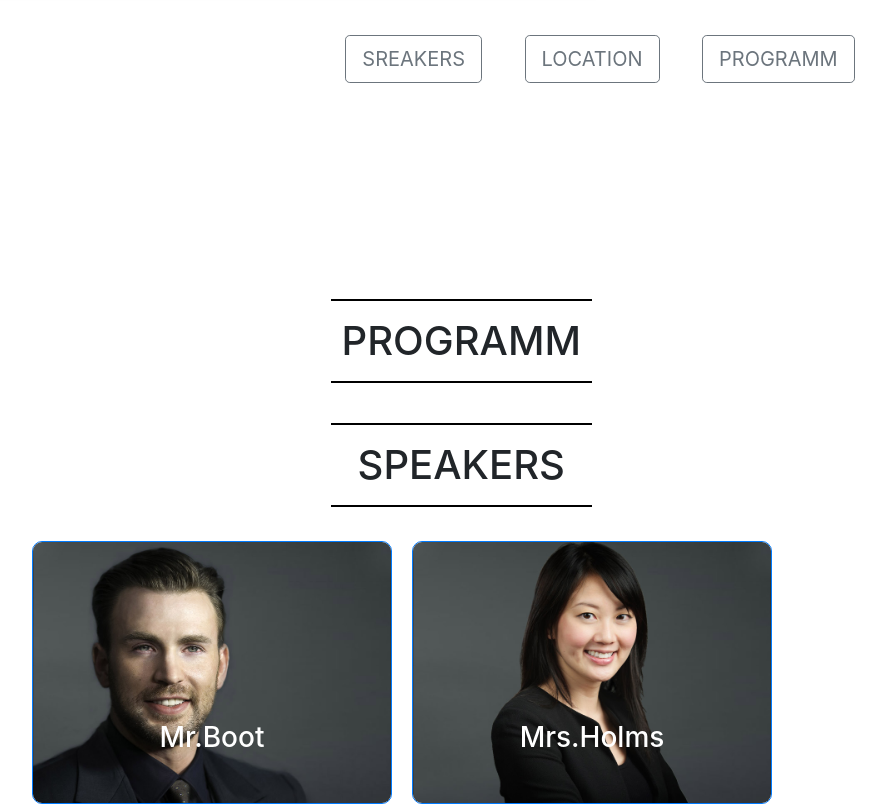
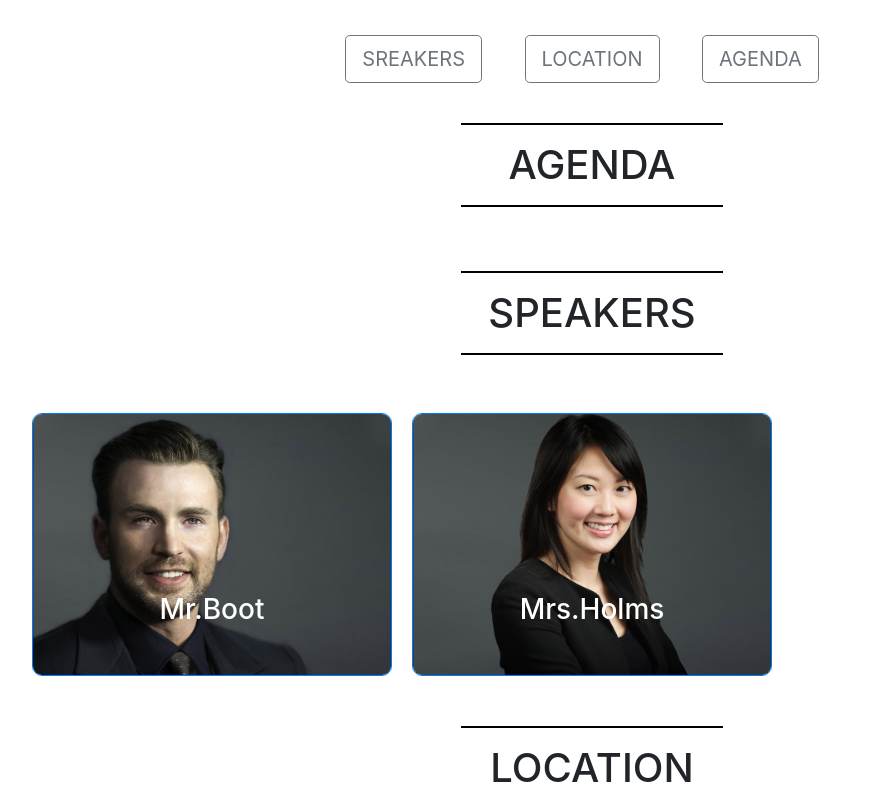
Before and after one commit to Nuta88/Ch-054-2, an Angular app: page / in a window 1280 px wide. Shown: the part 800-1606 px from the top of the page, without its empty margins (48-934 px from the left). Built offline with nearby package versions, Linux system fonts and the light colour scheme.

Commit message:
center anchors

```diff
--- a/src/app/specific-event/specific-event.component.html
+++ b/src/app/specific-event/specific-event.component.html
@@ -11,19 +11,19 @@
     <div class="row anchors">
         <div class="class  col-sm-4 col-lg-5 text-right"><a href="#speakers"><button type="button" class="btn btn-lg btn-outline-secondary">SREAKERS</button></a></div>
             <div class="class col-sm-4 col-md-4 col-lg-2 text-center"><button type="button" class="btn btn-lg btn-outline-secondary">LOCATION</button></div>
-                <div class="class col-sm-4 col-md-4 col-lg-5 text-left"><button type="button" class="btn btn-lg btn-outline-secondary">PROGRAMM</button> </div>
+                <div class="class col-sm-4 col-md-4 col-lg-5 text-left"><button type="button" class="btn btn-lg btn-outline-secondary">AGENDA</button> </div>
             </div>
-            <div class="row">
+            <div class="row my-4">
                     <div class="col">
                             <div class="mx-auto w-50 p-3 text-center">
-                                    <a name=""><h1 class="bloc-bord w-50 py-3">PROGRAMM</h1></a>
+                                    <a name=""><h1 class="bloc-bord d-block mx-auto w-50 py-3">AGENDA</h1></a>
                             </div>
                     </div>
             </div>
-            <div class="row">
+            <div class="row my-4">
                     <div class="col">
                             <div class="mx-auto w-50 p-3 text-center">
-                                    <a name="speakers"><h1 class="bloc-bord w-50 py-3">SPEAKERS</h1></a>
+                                    <a name="speakers"><h1 class="bloc-bord d-block mx-auto w-50 py-3">SPEAKERS</h1></a>
                             </div>
                     </div>
             </div>
@@ -80,4 +80,12 @@
                 </div>
             </div>
         </a>
-    </div></div>
+    </div>
+    <div class="row my-4">
+        <div class="col">
+                <div class="mx-auto w-50 p-3 text-center">
+                        <a name=""><h1 class="bloc-bord d-block mx-auto w-50 py-3">LOCATION</h1></a>
+                </div>
+        </div>
+</div>
+</div>
--- a/src/app/specific-event/specific-event.component.scss
+++ b/src/app/specific-event/specific-event.component.scss
@@ -75,7 +75,7 @@ $small-screen: 27.81rem;
 		}
 	}
 }
-	.anchors {margin-bottom: 12.5rem;}
+	// .anchors {margin-bottom: 12.5rem;}
 	.bloc-bord {border-top: 2px solid black;
 		 border-bottom: 2px solid black;
 	}
```
